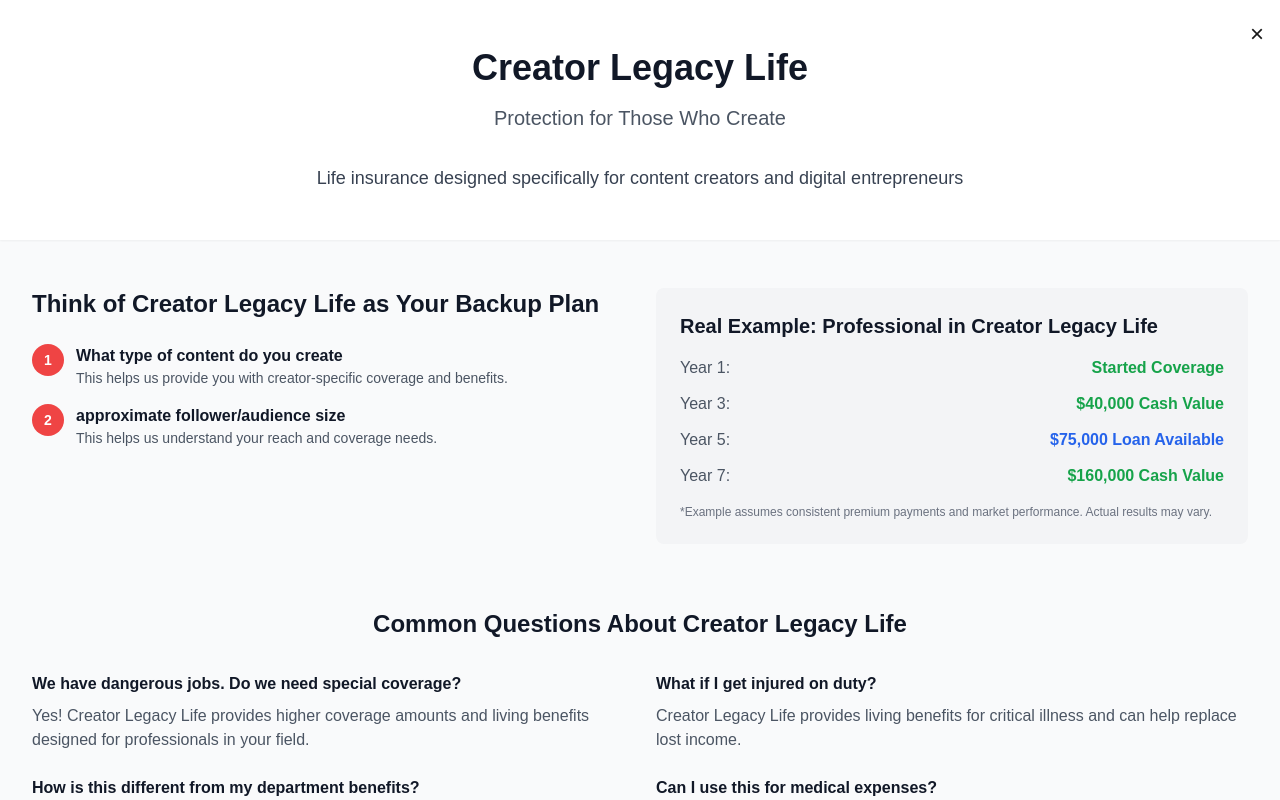
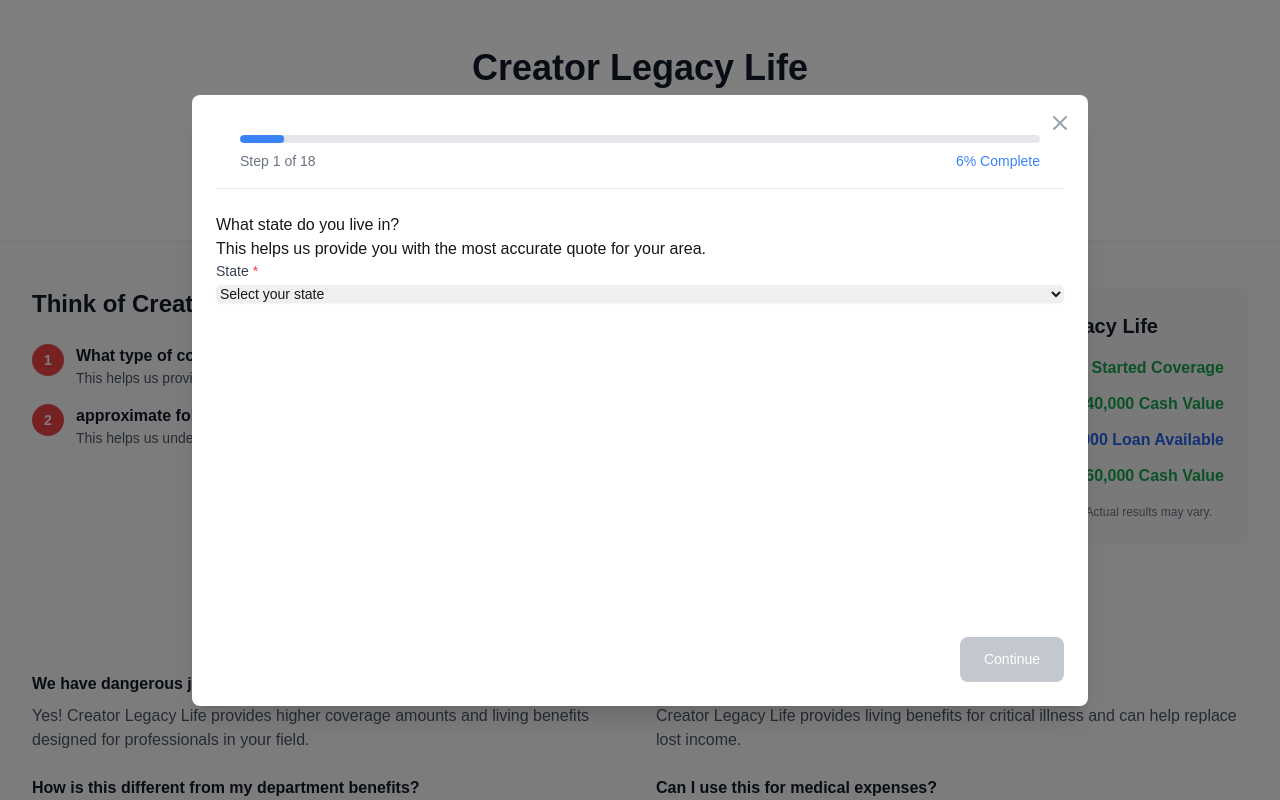
Before and after one commit to ls5986/vetleglife, a Next.js app: page /funnel/creator-legacy-life in a window 1280 px wide. Shown: the top 800 px of the page. Built offline with nearby package versions, Linux system fonts and the light colour scheme.

Commit message:
Fix modal display: make funnels appear as proper modal overlays and fix main landing page brand links

```diff
--- a/src/app/page.tsx
+++ b/src/app/page.tsx
@@ -189,7 +189,7 @@
 
 function BrandCard({ brand }: { brand: Brand }) {
   return (
-    <Link href={`/funnel/${brand.id}`}>
+    <Link href={`/${brand.id}`}>
       <Card className="hover:shadow-lg transition-shadow duration-300 cursor-pointer group">
       <CardHeader className="pb-4">
         <div className="flex justify-between items-start">
--- a/src/components/DynamicFunnel.tsx
+++ b/src/components/DynamicFunnel.tsx
@@ -207,63 +207,41 @@
   };
 
   return (
-    <>
-      <motion.div
-        className="modal-overlay active"
-        initial={{ opacity: 0 }}
-        animate={{ opacity: 1 }}
-        exit={{ opacity: 0 }}
+    <div className="fixed inset-0 z-50 overflow-y-auto">
+      {/* Backdrop */}
+      <div
+        className="fixed inset-0 bg-black bg-opacity-50 transition-opacity"
         onClick={onClose}
+      />
+
+      {/* Modal Content */}
+      <div className="flex min-h-full items-center justify-center p-4">
+        <div className="relative w-full max-w-4xl bg-white rounded-lg shadow-xl">
+          {/* Close Button */}
+          <button
+            onClick={onClose}
+            className="absolute top-4 right-4 text-gray-400 hover:text-gray-600 z-10"
           >
-        <motion.div
-          className="modal-content"
-          initial={{ y: 50, opacity: 0 }}
-          animate={{ y: 0, opacity: 1 }}
-          exit={{ y: 50, opacity: 0 }}
-          onClick={(e) => e.stopPropagation()}
-        >
-          <button
-            className="modal-close"
-            onClick={onClose}
-            style={{
-              position: 'absolute',
-              top: '1rem',
-              right: '1rem',
-              background: 'none',
-              border: 'none',
-              fontSize: '1.5rem',
-              cursor: 'pointer',
-              color: 'var(--text-light)'
-            }}
-          >
-            ×
+            <svg className="w-6 h-6" fill="none" stroke="currentColor" viewBox="0 0 24 24">
+              <path strokeLinecap="round" strokeLinejoin="round" strokeWidth={2} d="M6 18L18 6M6 6l12 12" />
+            </svg>
           </button>
 
-          {/* Don't show progress bar during loading screen */}
-          {currentStep !== 13 && (
+          {/* Funnel Content */}
+          <div className="p-6">
+            {/* Progress Bar */}
+            <div className="mb-6">
               <ProgressBar currentStep={currentStep} totalSteps={TOTAL_STEPS} />
-          )}
+            </div>
 
-          <AnimatePresence mode="wait">
-            <motion.div
-              key={currentStep}
-              initial={{ x: 20, opacity: 0 }}
-              animate={{ x: 0, opacity: 1 }}
-              exit={{ x: -20, opacity: 0 }}
-              transition={{ duration: 0.3 }}
-            >
+            {/* Step Content */}
+            <div className="min-h-[400px]">
               {renderStep()}
-            </motion.div>
-          </AnimatePresence>
+            </div>
 
-          {/* Don't show action buttons during loading screen or for IULQuoteModal */}
+            {/* Navigation Buttons */}
             {currentStep !== 13 && currentStep !== 15 && (
-            <div style={{
-              display: 'flex',
-              justifyContent: 'space-between',
-              marginTop: '2rem',
-              gap: '1rem'
-            }}>
+              <div className="flex justify-between items-center mt-6 gap-4">
                 {currentStep > 1 && (
                   <Button
                     variant="secondary"
@@ -273,7 +251,7 @@
                   </Button>
                 )}
 
-              <div style={{ flex: 1 }}></div>
+                <div className="flex-1"></div>
 
                 {currentStep < TOTAL_STEPS && (
                   <Button
@@ -285,8 +263,9 @@
                 )}
               </div>
             )}
-        </motion.div>
-      </motion.div>
-    </>
+          </div>
+        </div>
+      </div>
+    </div>
   );
 }
```
Lines whose indentation alone changed are shown as unchanged.
